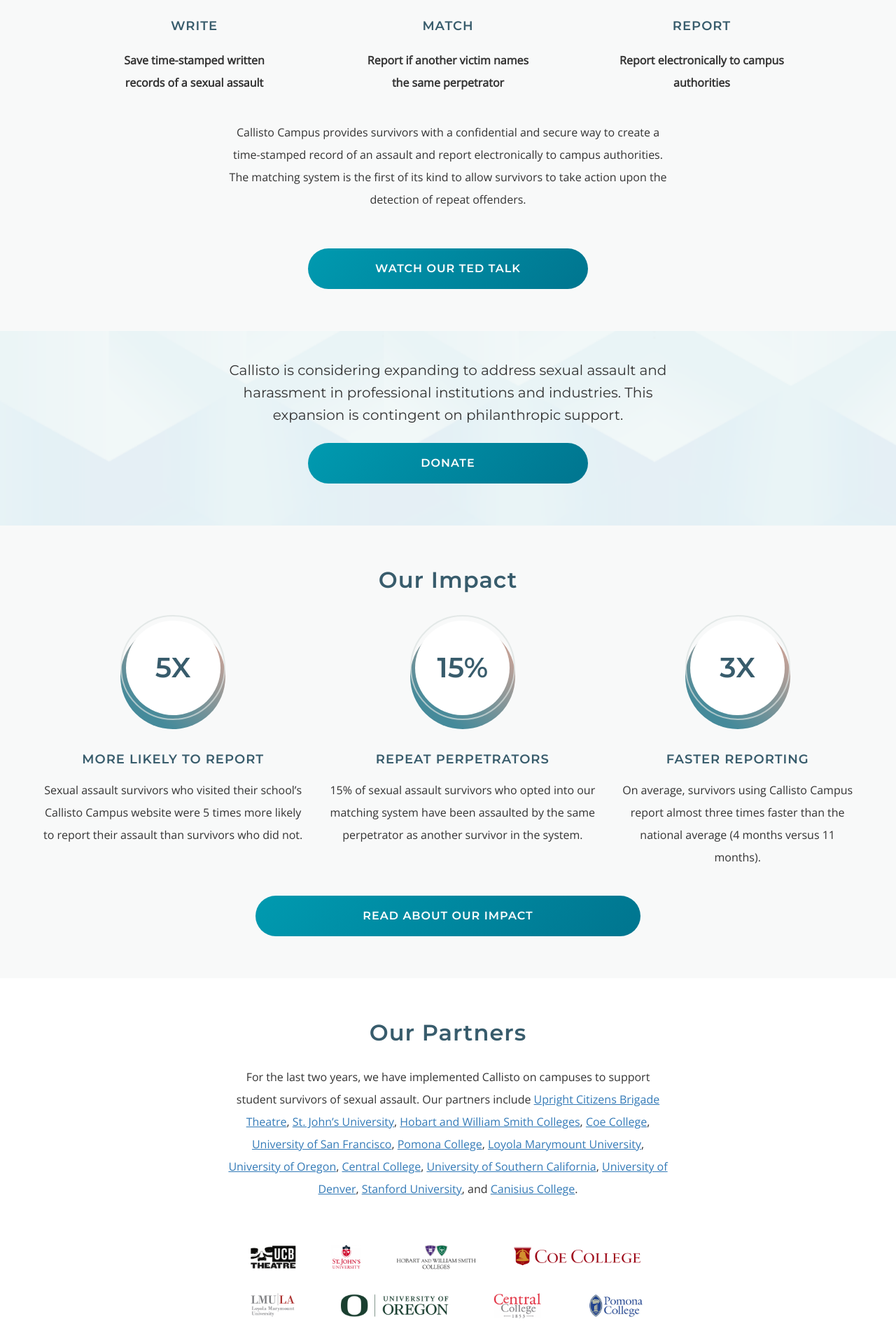
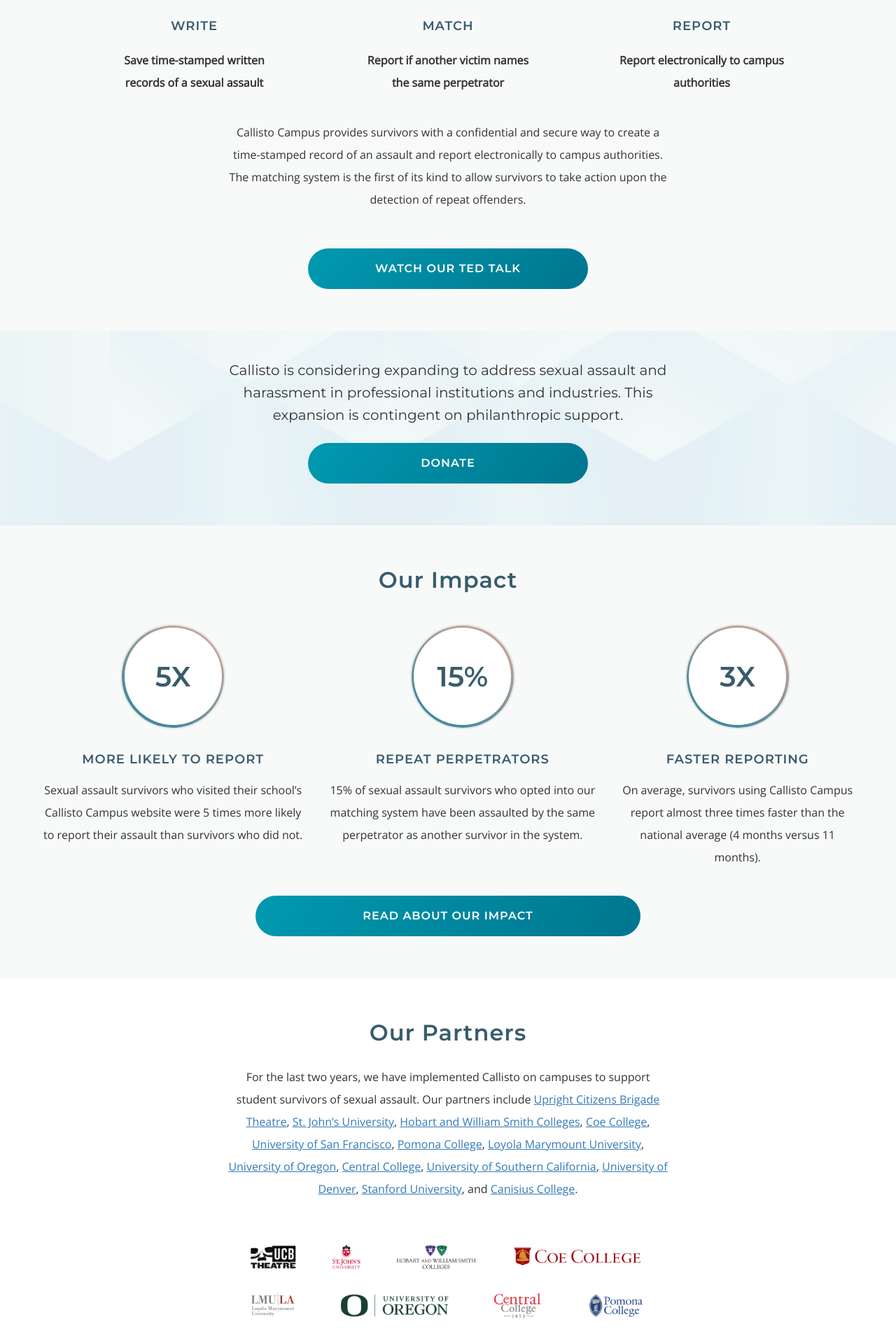
Before and after one commit to project-callisto/projectcallisto-dot-org, a Jekyll site: the page built from index.html, in a window 1280 px wide. Shown: the part 1786-3701 px from the top of the page at 70% size. Built offline with Jekyll 4.4.1, drawn with Linux system fonts in a browser that asks for light colours.

Commit message:
basic stats circle fix done

```diff
--- a/_includes/stats.html
+++ b/_includes/stats.html
@@ -3,17 +3,29 @@
     <div class="stats-sections">
         <ul class="flex-on-large">
             <li>
-                <div class="stat-icon five-x"></div>
+                <div class="stat-icon five-x">
+                    <div class="stat-colored-border"></div>
+                    <div class="stat-white-inner-circle"></div>
+                    <div class="text">5X</div>
+                </div>
                 <h4>MORE LIKELY TO REPORT</h4>
                 <p>Sexual assault survivors who visited their school’s Callisto Campus website were 5 times more likely to report their assault than survivors who did not.</p>
             </li>
             <li>
-                <div class="stat-icon fifteen-percent"></div>
+                <div class="stat-icon fifteen-percent">
+                    <div class="stat-colored-border"></div>
+                    <div class="stat-white-inner-circle"></div>
+                    <div class="text">15%</div>
+                </div>
                 <h4>REPEAT PERPETRATORS</h4>
                 <p>15% of sexual assault survivors who opted into our matching system have been assaulted by the same perpetrator as another survivor in the system. </p>
             </li>
             <li>
-                <div class="stat-icon three-x"></div>
+                <div class="stat-icon three-x">
+                    <div class="stat-colored-border"></div>
+                    <div class="stat-white-inner-circle"></div>
+                    <div class="text">3X</div>
+                </div>
                 <h4>FASTER REPORTING</h4>
                 <p>On average, survivors using Callisto Campus report almost three times faster than the national average (4 months versus 11 months).</p>
             </li>
--- a/_sass/stats.scss
+++ b/_sass/stats.scss
@@ -7,53 +7,42 @@
     }
 }
 
-@mixin stat-icon-sizing {
+.stat-icon {
     height: 150px;
     width: 150px;
     margin: 0 auto 25px;
-    border-radius: 50%;
     display: flex;
     justify-content: center;
     align-items: center;
-}
+    position: relative;
+    border: 2px rgba($color-stats-border, 0.7) solid;
 
-.stat-icon {
-    @include stat-icon-sizing;
+    &, .stat-white-inner-circle, .stat-colored-border {
+        border-radius: 50%;
+    }
 
-    font-size: 40px;
-    font-weight: 600;
-    color: $primary-title-color;
-    position: relative;
-    background: linear-gradient(215deg, $color-stats-start 20%, $color-stats-end 80%);
-
-    &::before, &::after {
-        @include stat-icon-sizing;
-
+    > * {
         position: absolute;
     }
 
-    &::before {
+    .stat-white-inner-circle {
+        $colored-border-size: 5%;
         background-color: #FFFFFF;
-        width: 90%;
-        height: 90%;
+        width: 100% - $colored-border-size;
+        height: 100% - $colored-border-size;
     }
 
-    &::after {
-        content: "";
-        border: 2px rgba($color-stats-border, 0.7) solid;
+    .stat-colored-border {
+        background: linear-gradient(215deg, $color-stats-start 20%, $color-stats-end 80%);
+        width: 100%;
+        height: 100%;
     }
-}
 
-.stat-icon.five-x::before {
-    content: "5X";
-}
-
-.stat-icon.fifteen-percent::before {
-    content: "15%";
-}
-
-.stat-icon.three-x::before {
-    content: "3X";
+    .text {
+        color: $primary-title-color;
+        font-size: 40px;
+        font-weight: 600;
+    }
 }
 
 @media (max-width: $max-width-xs) {
```
